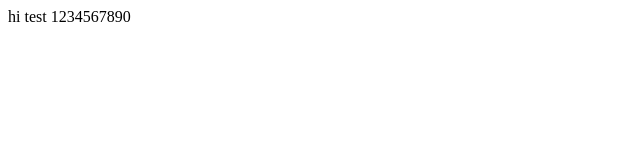
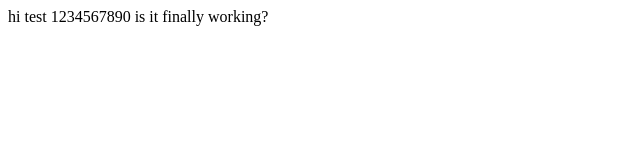
Before and after one commit to wubitog/wudiware, a plain HTML site: page index.html in a window 1280 px wide. Shown: the whole page, without its empty margins (0-640 px from the left). Drawn offline with Linux system fonts and the light colour scheme.

Commit message:
Update index.html

```diff
--- a/index.html
+++ b/index.html
@@ -2,6 +2,6 @@
 <head>
 </head>
 <body>
-hi test 1234567890
+hi test 1234567890 is it finally working?
 </body>
 </html>
```
